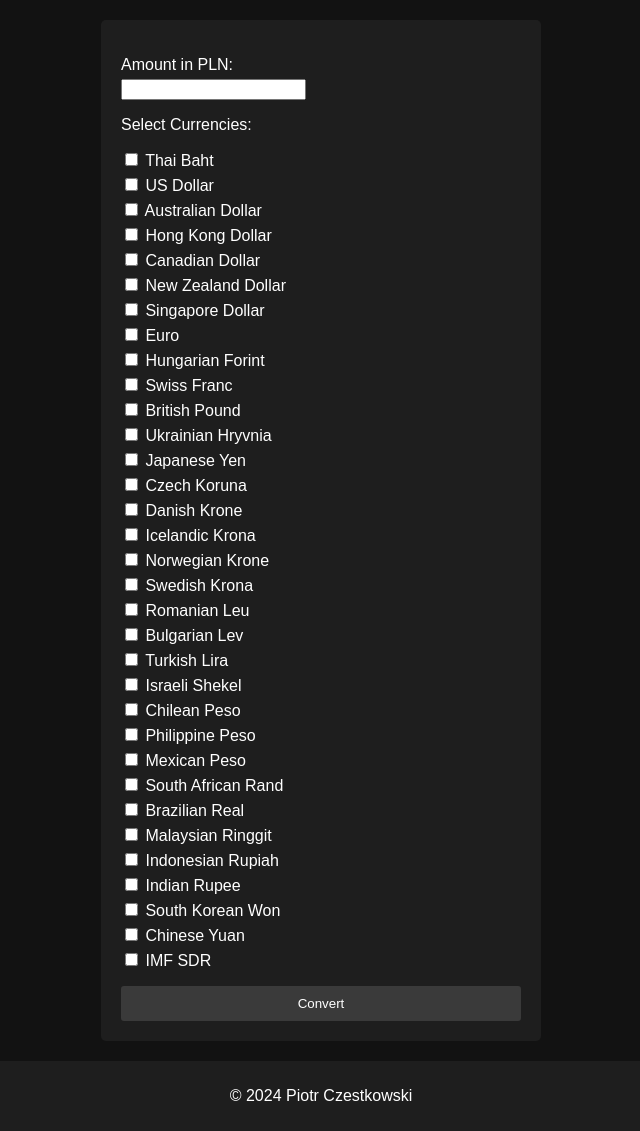
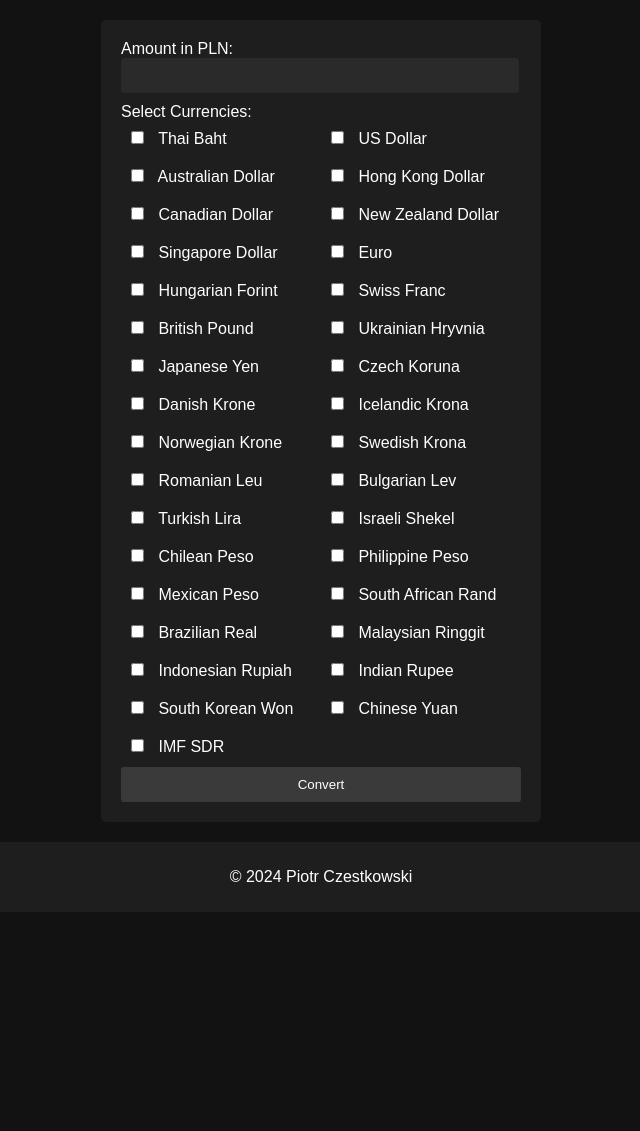
Before and after one commit to potrek505/website, a Django app: page /currency_converter/ in a window 1280 px wide. Shown: the part 231-1362 px from the top of the page, without its empty margins (319-959 px from the left). After the commit the page ends 1113 px from the top, so only its background shows below. Run offline with Django 5.2, Linux system fonts and the light colour scheme.

Commit message:
Changes in the appearance and layout of the form and results

```diff
--- a/calculator/urls.py
+++ b/calculator/urls.py
@@ -2,5 +2,5 @@ from django.urls import path
 from . import views
 
 urlpatterns = [
-    path('calculator/', views.calculator, name='calculator'),
+    path('', views.calculator, name='calculator'),
 ]
--- a/calculator/views.py
+++ b/calculator/views.py
@@ -1,12 +1,10 @@
 from django.shortcuts import render
-
-# Create your views here.
 from django.http import HttpResponse
 from django.template import loader
 from .backend import profit
 
 def calculator(request):
-    result = None  # Inicjalizuj wynik jako None, aby obsłużyć GET i inne żądania
+    result = None
     if request.method == 'POST':
         try:
             capital_in_pln = float(request.POST.get('PLN', 0))
--- a/simple_currency_converter/forms.py
+++ b/simple_currency_converter/forms.py
@@ -37,9 +37,14 @@ CURRENCY_CHOICES = [
 ]
 
 class CurrencyConverterForm(forms.Form):
-    amount = forms.DecimalField(label='Amount in PLN', decimal_places=2)
+    amount = forms.DecimalField(
+        widget=forms.TextInput(attrs={'type': 'text'}),
+        decimal_places=2,
+        label='Amount in PLN:'
+        )
+
     currencies = forms.MultipleChoiceField(
         choices=CURRENCY_CHOICES,
-        widget=forms.CheckboxSelectMultiple,
-        label='Select Currencies'
+        widget=forms.CheckboxSelectMultiple(),
+        label='Select Currencies:'
     )
--- a/simple_currency_converter/templates/simple_currency_converter.html
+++ b/simple_currency_converter/templates/simple_currency_converter.html
@@ -8,14 +8,31 @@ Currency Converter
 <div class="header">
     <h1>Currency Converter</h1>
 </div>
+<div class="form-and-results">
     <form method="post">
         {% csrf_token %}
-    {{ form.as_p }}
+
+        {{ form.amount.label }}
+        {{ form.amount }}
+
+        {{ form.currencies.label }}
+        <div class="checkbox-multiple-columns">
+            {% for checkbox in form.currencies %}
+                <div>{{ checkbox }}</div>
+            {% endfor %}
+        </div>
         <button type="submit">Convert</button>
     </form>
 
     {% if results %}
+    <div class="result">
         <h2>Converted Amounts:</h2>
-    {{ results | safe }}
+        <h3> {{ results | safe }}</h3>
+    </div>
+
 {% endif %}
+</div>
+
+
+
 {% endblock %}
--- a/static/css/styles.css
+++ b/static/css/styles.css
@@ -1,5 +1,3 @@
-/* styles.css */
-
 body {
     font-family: Arial, sans-serif;
     background-color: #121212;
@@ -66,6 +64,12 @@ form input[type="text"] {
     color: #ffffff;
 }
 
+form input[type="checkbox"] {
+    margin: 10px;
+    accent-color: #0004ff75;
+}
+
+
 form button {
     background-color: #3a3a3a;
     color: #ffffff;
@@ -84,14 +88,6 @@ h2, h3 {
     color: #ffffff;
 }
 
-.result {
-    background-color: #1e1e1e;
-    padding: 20px;
-    border-radius: 5px;
-    max-width: 400px;
-    margin: auto;
-}
-
 footer {
     background-color: #1e1e1e;
     padding: 10px 0;
@@ -101,3 +97,29 @@ footer {
     bottom: 0;
     width: 100%;
 }
+
+.checkbox-multiple-columns {
+    display: flex;
+    flex-wrap: wrap;
+
+}
+
+.checkbox-multiple-columns div {
+    width: 50%;
+    box-sizing: border-box;
+    display: flex;
+    align-items: center;
+}
+
+.form-and-results {
+    display: flex;
+    align-items: flex-start;
+}
+
+.result {
+    background-color: #1e1e1e;
+    padding: 20px;
+    border-radius: 5px;
+    max-width: 400px;
+    margin: auto;
+}
```
Lines whose indentation alone changed are shown as unchanged.
